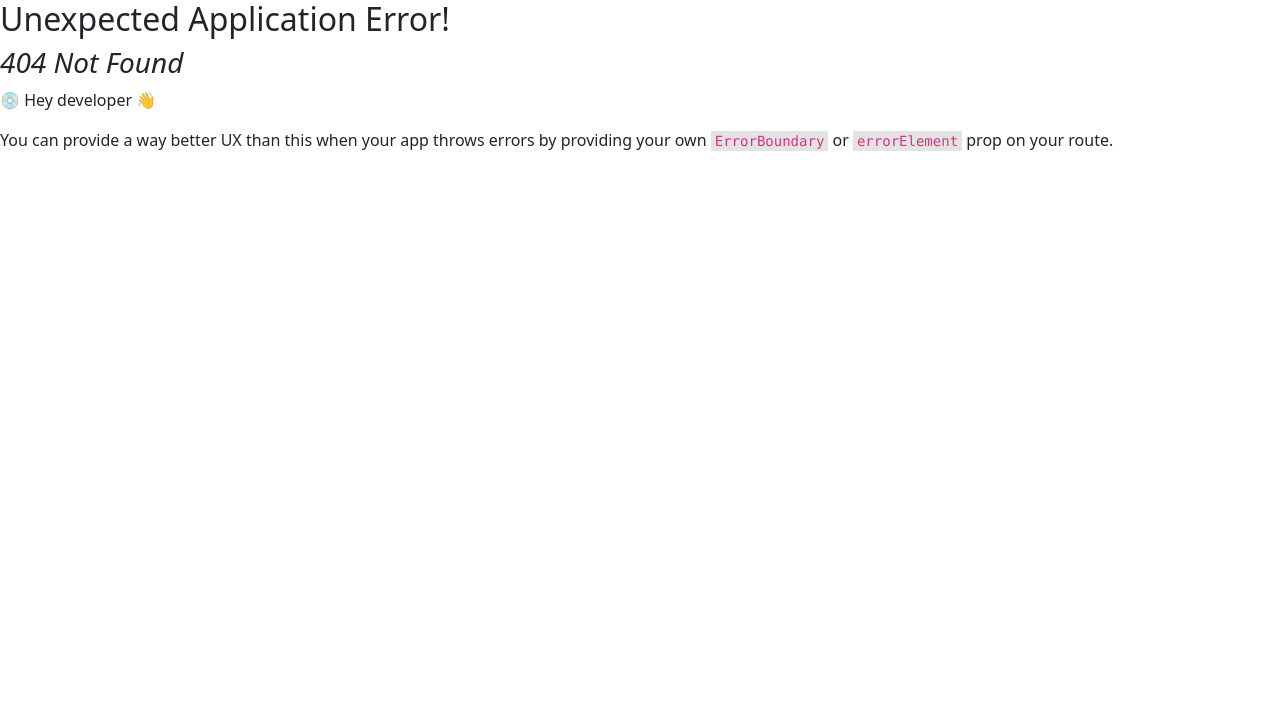
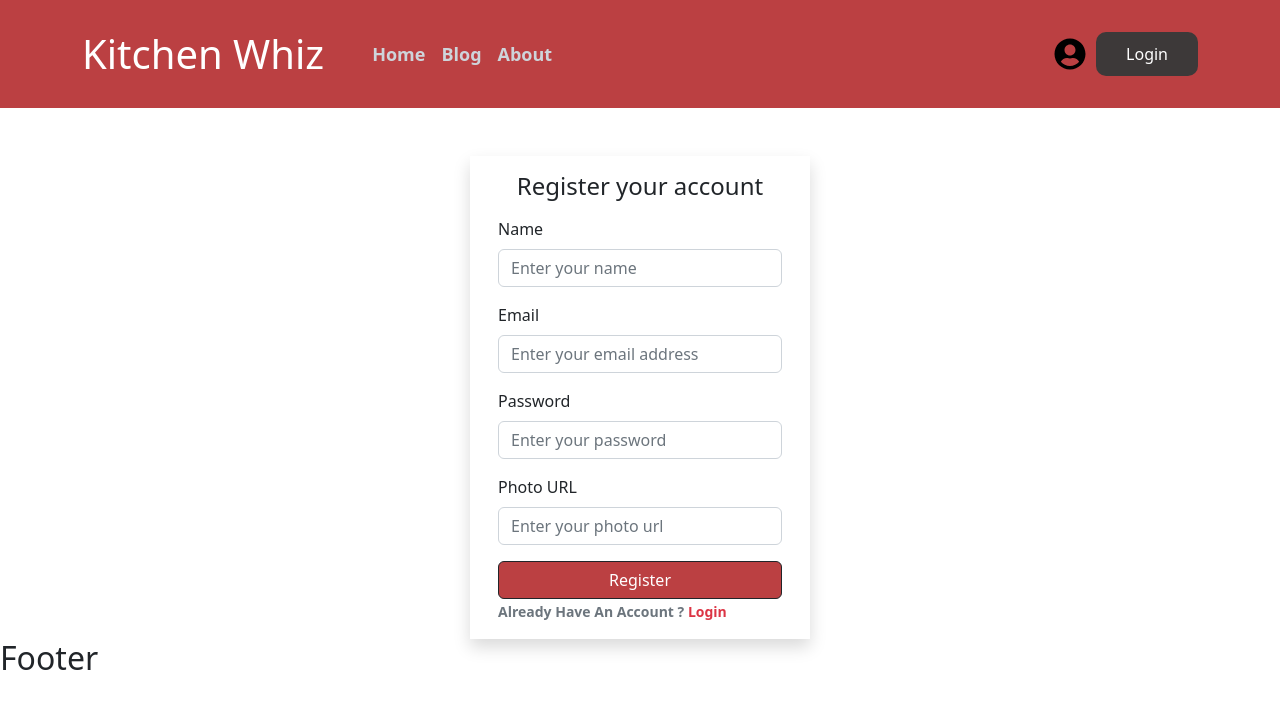
Before and after one commit to yasinarafat4/kitchen-whiz-client, a React (Vite) app: page /register in a window 1280 px wide. Before the commit this address had no page. Shown: the top 708 px of the page. Built offline with nearby package versions, Linux system fonts and the light colour scheme.

Commit message:
login and register page added

```diff
--- /dev/null
+++ b/src/pages/Login/Login.jsx
@@ -0,0 +1,59 @@
+import React from "react";
+import { Button, Container, Form } from "react-bootstrap";
+import { FaGithub, FaGoogle } from "react-icons/fa";
+import { Link } from "react-router-dom";
+
+const Login = () => {
+  return (
+    <div style={{ width: "340px" }} className="p-3 mt-5 mx-auto shadow">
+      <Container>
+        <h4 className="mb-3 text-center">Login your account</h4>
+        <Form>
+          <Form.Group className="mb-3" controlId="formBasicEmail">
+            <Form.Label>Email address</Form.Label>
+            <Form.Control
+              type="email"
+              name="email"
+              placeholder="Enter your email address"
+            />
+          </Form.Group>
+          <Form.Group className="mb-3" controlId="formBasicPassword">
+            <Form.Label>Password</Form.Label>
+            <Form.Control
+              type="password"
+              name="password"
+              placeholder="Enter your password"
+            />
+          </Form.Group>
+
+          <Form.Text className="text-success"></Form.Text>
+          <Form.Text className="text-danger"></Form.Text>
+          <Button
+            className="btn btn-dark w-100"
+            variant="primary"
+            type="submit"
+          >
+            Login
+          </Button>
+          <Form.Text className=" fw-semibold">
+            Don't Have An Account ?{" "}
+            <Link className="text-decoration-none text-danger" to="/register">
+              Register
+            </Link>{" "}
+          </Form.Text>
+        </Form>
+      </Container>
+      <p className="text-center fw-semibold fs-5">OR</p>
+      <div className="d-flex flex-column gap-1">
+        <Button style={{ backgroundColor: "blue" }}>
+          <FaGoogle style={{ color: "#EE2455 " }} /> Login with Google{" "}
+        </Button>
+        <Button style={{ backgroundColor: "black" }}>
+          <FaGithub /> Login with Github
+        </Button>
+      </div>
+    </div>
+  );
+};
+
+export default Login;
--- a/src/pages/Recipes/RecipeCard.jsx
+++ b/src/pages/Recipes/RecipeCard.jsx
@@ -11,7 +11,7 @@ const RecipeCard = ({ recipe }) => {
   console.log(recipe);
 
   const handleFavorite = (event) => {
-    toast.success("Added to Favorite! 👍");
+    toast.success("Favorite! 👍");
     setFavorite(event.target.clicked);
   };
 
--- /dev/null
+++ b/src/pages/Register/Register.jsx
@@ -0,0 +1,70 @@
+import React from "react";
+import { Button, Container, Form } from "react-bootstrap";
+import { Link } from "react-router-dom";
+
+const Register = () => {
+  return (
+    <div style={{ width: "340px" }} className="p-3 mt-5 mx-auto shadow">
+      <Container>
+        <h4 className="mb-3 text-center">Register your account</h4>
+        <Form>
+          <Form.Group className="mb-3" controlId="formBasicEmail">
+            <Form.Label>Name</Form.Label>
+            <Form.Control
+              type="text"
+              name="name"
+              placeholder="Enter your name"
+              required
+            />
+          </Form.Group>
+          <Form.Group className="mb-3" controlId="formBasicEmail">
+            <Form.Label>Email</Form.Label>
+            <Form.Control
+              type="email"
+              name="email"
+              placeholder="Enter your email address"
+              required
+            />
+          </Form.Group>
+
+          <Form.Group className="mb-3" controlId="formBasicPassword">
+            <Form.Label>Password</Form.Label>
+            <Form.Control
+              type="password"
+              name="password"
+              placeholder="Enter your password"
+              required
+            />
+          </Form.Group>
+          <Form.Group className="mb-3" controlId="formBasicEmail">
+            <Form.Label>Photo URL</Form.Label>
+            <Form.Control
+              type="text"
+              name="photo"
+              placeholder="Enter your photo url"
+              required
+            />
+          </Form.Group>
+          <Form.Text className="text-success"></Form.Text>
+          <Form.Text className="text-danger"></Form.Text>
+
+          <Button
+            className="btn btn-dark w-100"
+            variant="primary"
+            type="submit"
+          >
+            Register
+          </Button>
+          <Form.Text className=" fw-semibold">
+            Already Have An Account ?{" "}
+            <Link className="text-decoration-none text-danger" to="/login">
+              Login
+            </Link>{" "}
+          </Form.Text>
+        </Form>
+      </Container>
+    </div>
+  );
+};
+
+export default Register;
--- a/src/pages/shared/NavigationBar/NavigationBar.css
+++ b/src/pages/shared/NavigationBar/NavigationBar.css
@@ -18,3 +18,20 @@
 .default:hover {
   color: #ced4da;
 }
+
+.login-btn {
+  background-color: rgb(61, 57, 57);
+  border: none;
+  padding: 10px 30px 10px 30px;
+  border-radius: 10px;
+  color: #ffffff;
+  transition: 0.3s;
+}
+
+.login-btn:hover {
+  background-color: black;
+  border: none;
+  padding: 10px 30px 10px 30px;
+  border-radius: 10px;
+  color: #ffffff;
+}
--- a/src/pages/shared/NavigationBar/NavigationBar.jsx
+++ b/src/pages/shared/NavigationBar/NavigationBar.jsx
@@ -1,9 +1,10 @@
 import React from "react";
-import { Container } from "react-bootstrap";
+import { Button, Container } from "react-bootstrap";
 import Nav from "react-bootstrap/Nav";
 import Navbar from "react-bootstrap/Navbar";
 import { Link, NavLink } from "react-router-dom";
 import "./NavigationBar.css";
+import { FaUserCircle } from "react-icons/fa";
 
 const NavigationBar = () => {
   return (
@@ -42,11 +43,17 @@ const NavigationBar = () => {
                 About
               </NavLink>
             </Nav>
-            <Nav>
-              <Nav.Link href="#deets">Profile</Nav.Link>
-              <Nav.Link eventKey={2} href="#memes">
-                Login
-              </Nav.Link>
+            <Nav className="d-flex align-items-center">
+              <FaUserCircle
+                style={{
+                  fontSize: "2rem",
+                  color: "black",
+                  margin: "10px",
+                }}
+              ></FaUserCircle>
+              <Link to="/login">
+                <button className="login-btn">Login</button>
+              </Link>
             </Nav>
             {/* <Nav>
               {user && (
```
Also changed, not shown: src/routes/Routes.jsx (+10 -0 lines).
